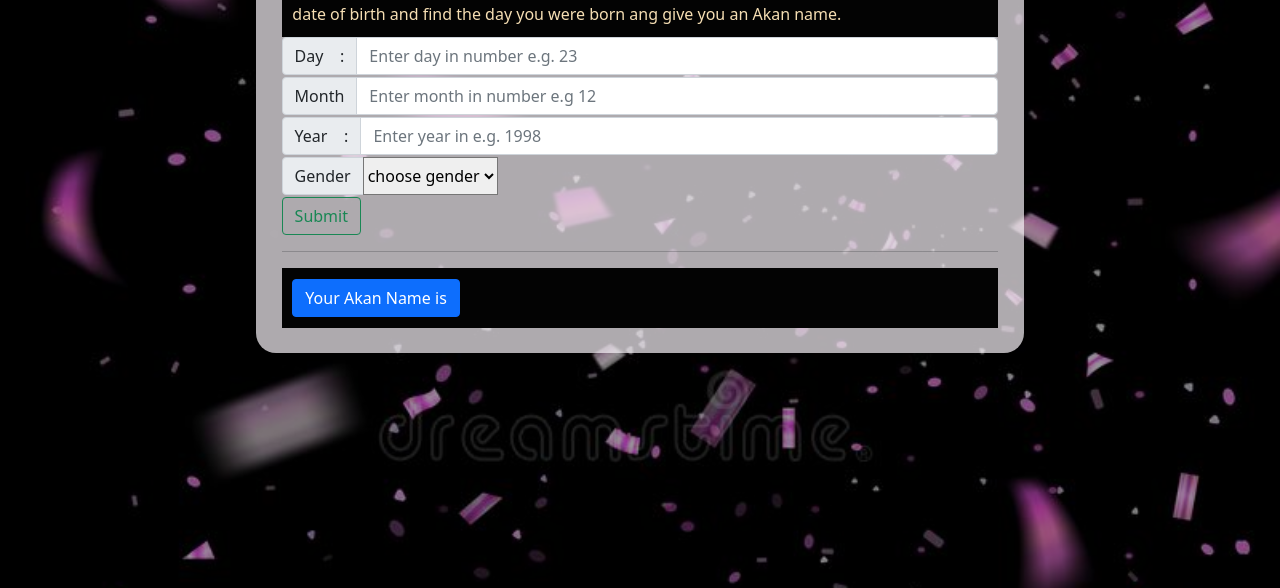
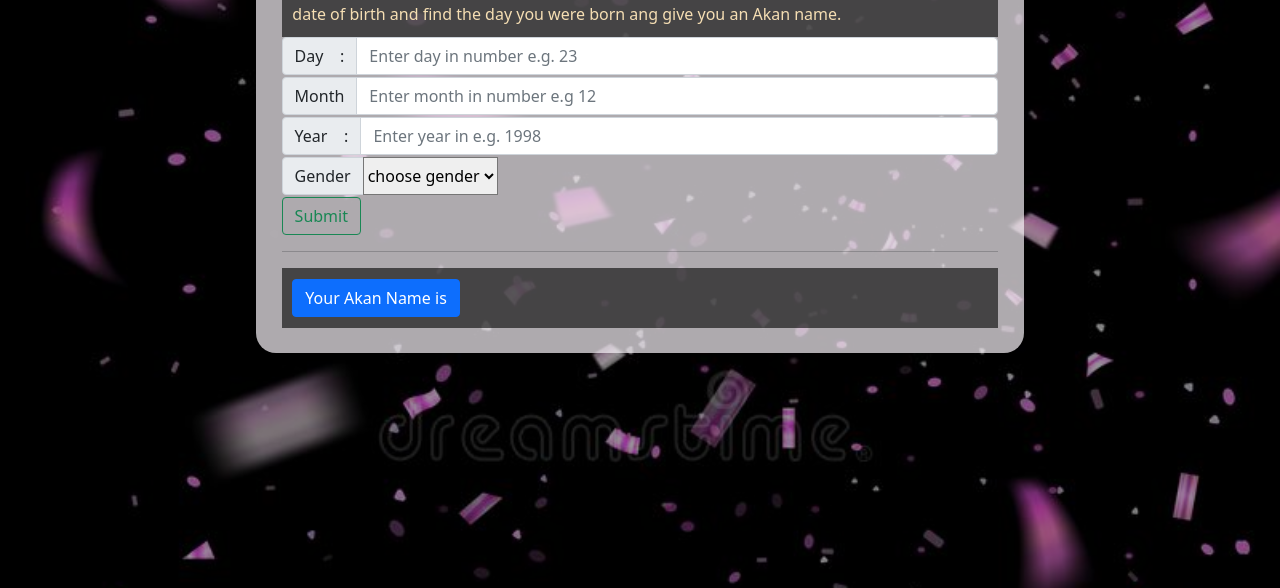
Before and after one commit to MishaelRatemo/birthday_name, a plain HTML site: page index.html in a window 1280 px wide. Shown: the part 212-800 px from the top of the page. Drawn offline with nearby package versions, Linux system fonts and the light colour scheme.

Commit message:
Styled the output section for akn name to be displayed

```diff
--- a/css/styles.css
+++ b/css/styles.css
@@ -49,7 +49,7 @@ fieldset{
     border-radius: 20px;
 }
 fieldset  > div{
-    background-color:#030303;
+    background-color:rgba(0,0,0, 0.6);
     color: wheat;
     padding: 1.5%;
 
```
